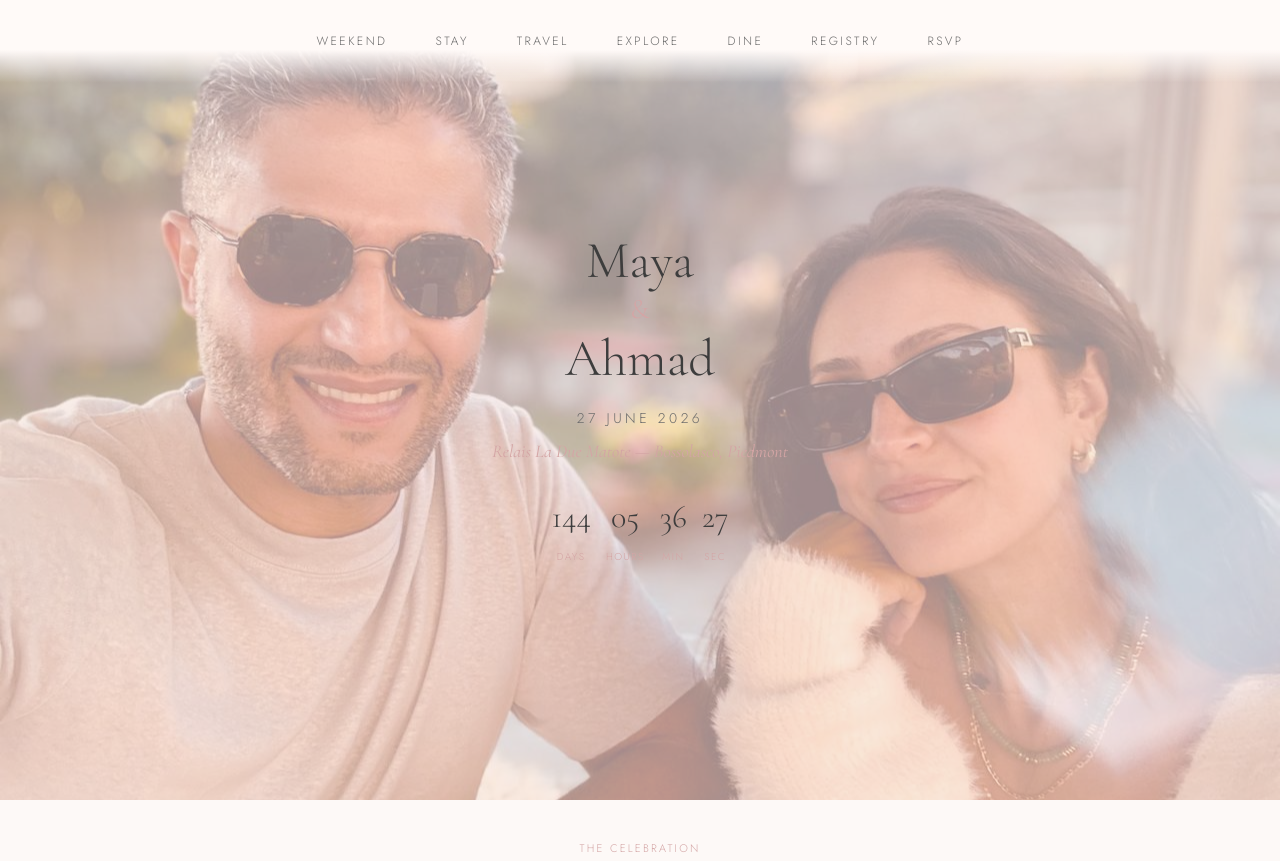
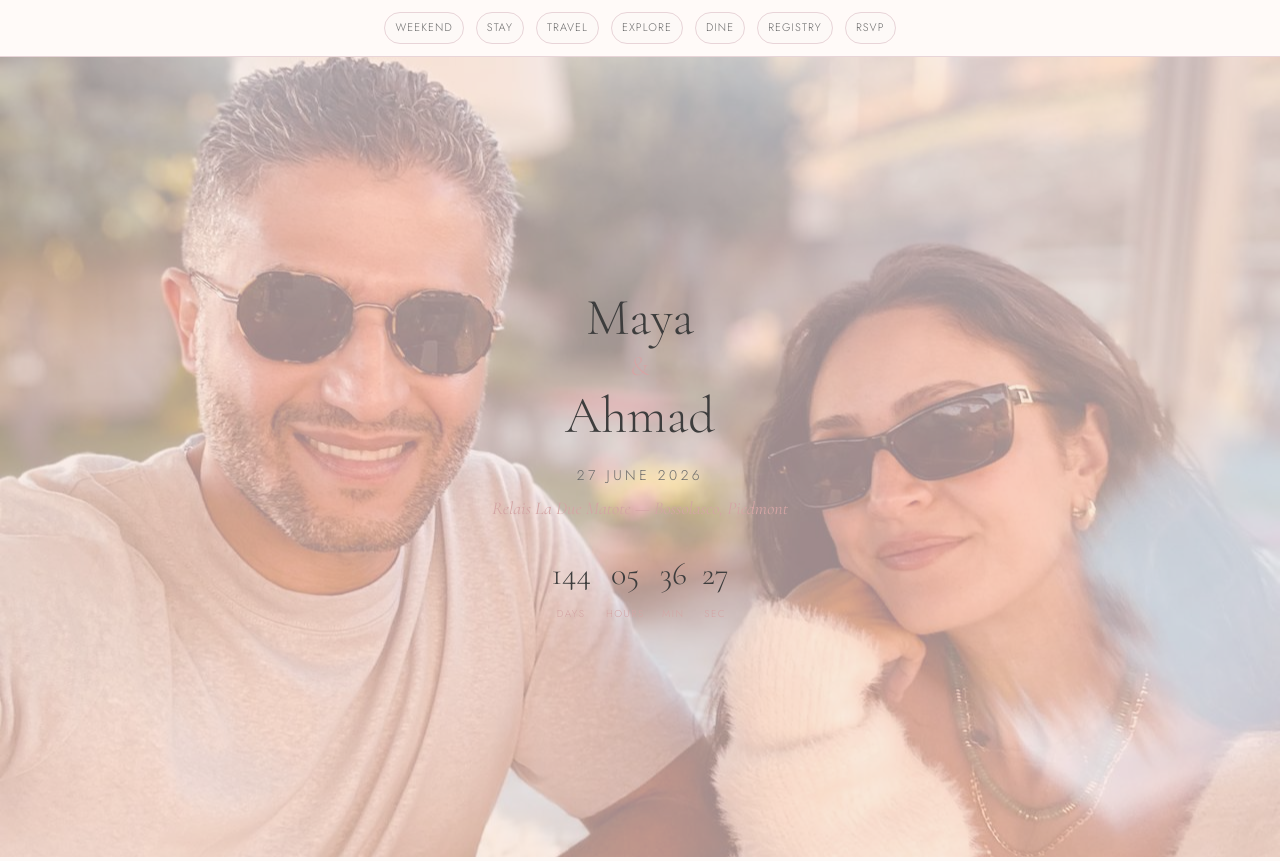
Before and after one commit to thepixelforgeweb-del/Maya-Ahmad-Wedding, a plain HTML site: page maya-ahmad-wedding-mobile.html in a window 1280 px wide. Shown: the top 861 px of the page. Drawn offline with nearby package versions, Linux system fonts and the light colour scheme.

Commit message:
Add shawl recommendation and Locanda del Camino TripAdvisor link

```diff
--- a/maya-ahmad-wedding-mobile.html
+++ b/maya-ahmad-wedding-mobile.html
@@ -47,62 +47,33 @@
             -webkit-text-size-adjust: 100%;
         }
 
-        /* Navigation */
+        /* MOBILE NAV */
         nav {
-            position: fixed;
+            position: sticky;
             top: 0;
-            left: 0;
-            right: 0;
             z-index: 100;
-            padding: 1.5rem 3rem;
+            background: var(--cream);
+            padding: 12px 10px;
             display: flex;
+            flex-wrap: wrap;
             justify-content: center;
-            gap: 3rem;
-            background: linear-gradient(to bottom, var(--cream) 60%, transparent);
-            transition: all 0.4s ease;
-            overflow-x: auto;
-            -webkit-overflow-scrolling: touch;
-        }
-
-        nav::-webkit-scrollbar {
-            display: none;
-        }
-
-        nav.scrolled {
-            background: rgba(255, 250, 248, 0.95);
-            backdrop-filter: blur(10px);
-            box-shadow: 0 1px 0 rgba(212, 165, 165, 0.2);
+            gap: 8px 12px;
+            border-bottom: 1px solid var(--blush-deep);
         }
 
         nav a {
-            font-size: 0.75rem;
+            font-size: 11px;
             text-transform: uppercase;
-            letter-spacing: 0.2em;
+            letter-spacing: 0.1em;
             color: var(--text-soft);
             text-decoration: none;
-            padding: 0.5rem 0;
-            position: relative;
-            transition: color 0.3s ease;
-        }
-
-        nav a::after {
-            content: '';
-            position: absolute;
-            bottom: 0;
-            left: 0;
-            width: 0;
-            height: 1px;
-            background: var(--rose);
-            transition: width 0.3s ease;
-        }
-
-        nav a:hover {
-            color: var(--text-primary);
-        }
-
-        nav a:hover::after {
-            width: 100%;
-        }
+            padding: 6px 10px;
+            background: var(--warm-white);
+            border-radius: 20px;
+            border: 1px solid var(--blush-deep);
+        }
+
+        nav a:active { background: var(--blush); }
 
 	        /* HERO */
 	        .hero {
@@ -927,7 +898,7 @@
         <div class="event-card">
             <p class="event-time">Saturday, 27 June — 5:00 PM</p>
             <h3 class="event-name">Wedding Ceremony & Reception</h3>
-            <p class="event-details">Join us as we say "I do" at Relais La Due Matote, followed by dinner, dancing, and celebration. Summer formal attire.</p>
+            <p class="event-details">Join us as we say "I do" at Relais La Due Matote, followed by dinner, dancing, and celebration. Summer formal attire. Shawl recommended at night!</p>
         </div>
 
         <div class="event-card">
@@ -1120,7 +1091,7 @@
         </div>
 
         <div class="place-card">
-            <h4 class="place-name">Locanda del Camino</h4>
+            <h4 class="place-name"><a href="https://www.tripadvisor.com/Restaurant_Review-g2213928-d3329458-Reviews-Locanda_del_Camino-Bossolasco_Province_of_Cuneo_Piedmont.html" target="_blank">Locanda del Camino</a></h4>
             <p class="place-info">Warm trattoria with traditional dishes. Book ahead.</p>
         </div>
 
```
Also changed, not shown: maya-ahmad-wedding-desktop.html (+2 -2 lines).
